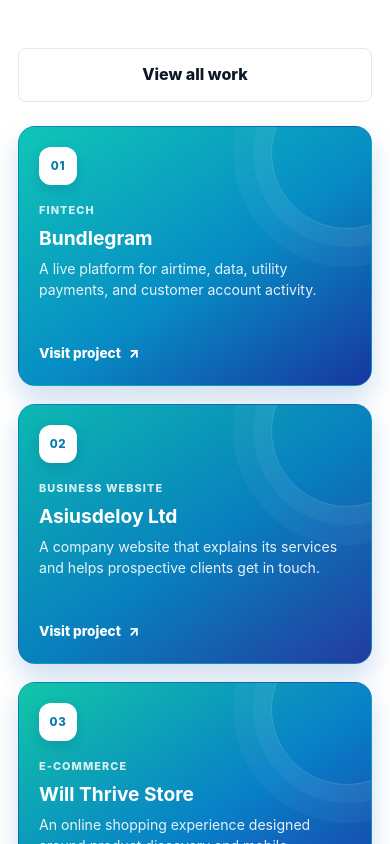
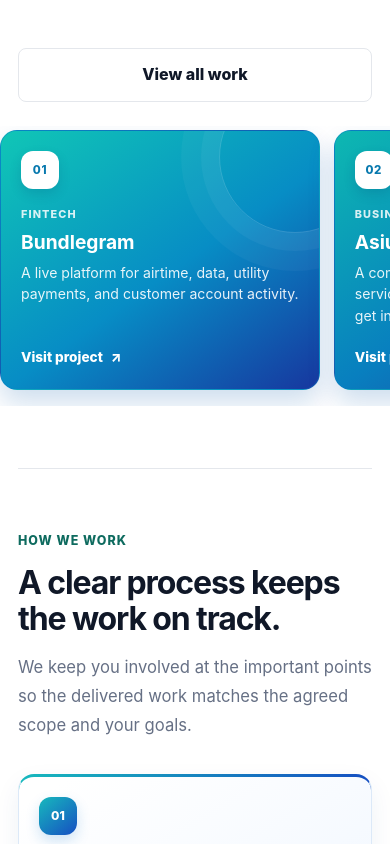
Before and after one commit to davidjames2708-dotcom/willibabsdigitalsolutions, a Next.js app: page /about in a window 390 px wide. Shown: the part 3720-4564 px from the top of the page. Built offline with nearby package versions, Linux system fonts and the light colour scheme.

Commit message:
Make About selected work swipeable on mobile

```diff
--- a/app/about/selected-work.css
+++ b/app/about/selected-work.css
@@ -129,7 +129,24 @@
 }
 
 @media (max-width: 640px) {
-  .about-project-card { min-height: 260px; }
+  .about-page-main .about-project-grid {
+    display: flex;
+    width: calc(100% + 36px);
+    gap: 14px;
+    margin: 24px -18px 0;
+    padding: 4px 18px 16px;
+    overflow-x: auto;
+    overscroll-behavior-x: contain;
+    scroll-snap-type: x mandatory;
+    scrollbar-width: thin;
+    scrollbar-color: #087fc8 #e8eef5;
+  }
+  .about-project-card {
+    width: min(82vw, 320px);
+    min-width: min(82vw, 320px);
+    min-height: 260px;
+    scroll-snap-align: start;
+  }
   .about-process-grid li { min-height: 0; }
 }
 
```
